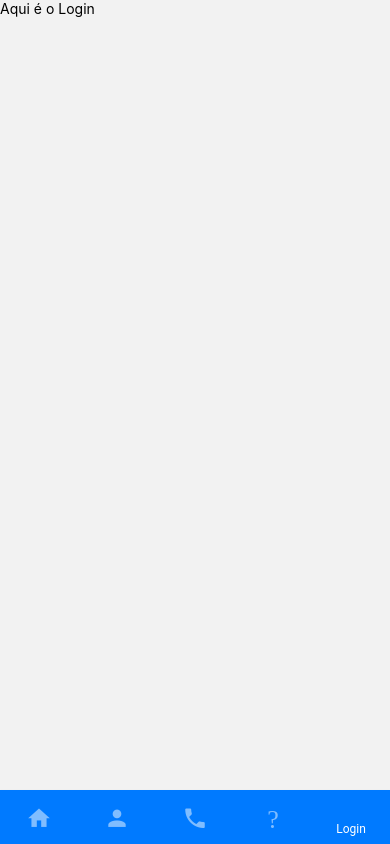
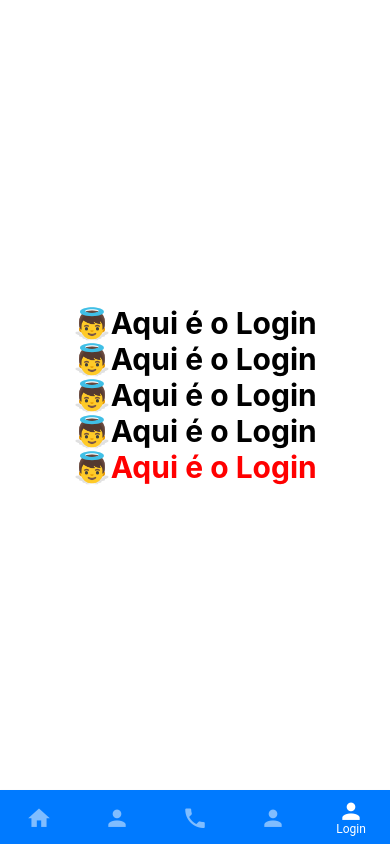
Before and after one commit to faustort/senac-2022-3info-react, a React Native app: screen /Login in a window 390 px wide. Built offline with nearby package versions, Linux system fonts and the light colour scheme.

Commit message:
final aula

```diff
--- /dev/null
+++ b/src/lib/style.js
@@ -0,0 +1,17 @@
+import { StyleSheet } from "react-native";
+
+export const styles = StyleSheet.create({
+    container: {
+        flex: 1,
+        backgroundColor: "#fff",
+        alignItems: "center",
+        justifyContent: "center",
+    },
+    h1: {
+        fontSize: '30px',
+        fontWeight: 'bold',
+    },
+    red: {
+        color: 'red',
+    }
+})
--- a/src/navigation/index.js
+++ b/src/navigation/index.js
@@ -56,13 +56,19 @@ export const RootNavigation = () => {
                 options={{
                     tabBarLabel: 'Registro',
                     tabBarIcon: ({ color }) => (
-                        <MaterialCommunityIcons name="box-minus-outline" color={color} size={26} />
+                        <MaterialCommunityIcons name="account" color={color} size={26} />
                     ),
                 }}
             />
             <MBNav.Screen
                 name="Login"
                 component={Login}
+                options={{
+                    tabBarLabel: 'Login',
+                    tabBarIcon: ({ color }) => (
+                        <MaterialCommunityIcons name="account" color={color} size={26} />
+                    ),
+                }}
             />
         </MBNav.Navigator>
     )
--- a/src/screens/Login.jsx
+++ b/src/screens/Login.jsx
@@ -1,7 +1,13 @@
-import { Text, View } from "react-native";
-
-export const Login = () => (
-    <View>
-        <Text>Aqui é o Login</Text>
+import { StyleSheet, Text, View } from "react-native";
+import { styles } from "../lib/style";
+export const Login = () => {
+  return (
+    <View style={styles.container}>
+      <Text style={styles.h1}>👼Aqui é o Login</Text>
+      <Text style={styles.h1}>👼Aqui é o Login</Text>
+      <Text style={styles.h1}>👼Aqui é o Login</Text>
+      <Text style={styles.h1}>👼Aqui é o Login</Text>
+      <Text style={{ ...styles.h1, ...styles.red }}>👼Aqui é o Login</Text>
     </View>
-)
+  );
+};
```
